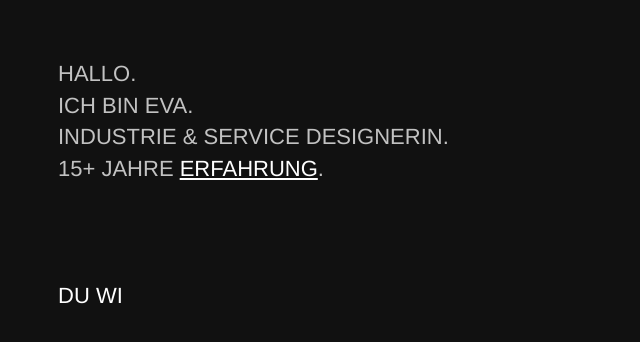
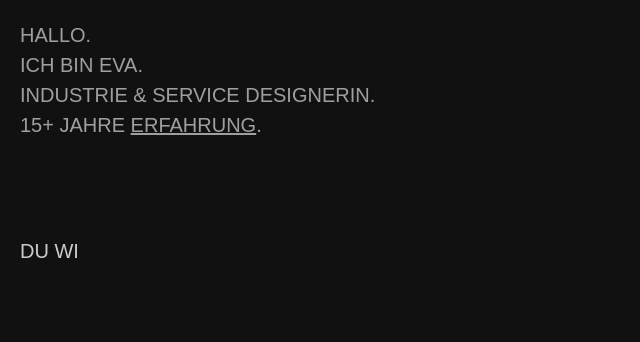
Before and after one commit to DreiZweiEinsLos/Design, a plain HTML site: page index.html in a window 1280 px wide. Shown: the whole page, without its empty margins (0-640 px from the left). Drawn offline with Linux system fonts and the light colour scheme.

Commit message:
Add files via upload

```diff
--- a/index.html
+++ b/index.html
@@ -2,77 +2,78 @@
 <html lang="de">
 <head>
   <meta charset="UTF-8" />
-  <title>Text mit getippter Treppe</title>
+  <meta name="viewport" content="width=device-width, initial-scale=1.0" />
+  <title>Eva Burkhardt</title>
   <style>
     body {
       background-color: #111;
-      color: #fff;
-      font-family: Helvetica, Arial, sans-serif;
-      font-size: 22px;
-      padding: 50px;
-      max-width: 100%;
+      color: #ccc;
+      font-family: Arial, sans-serif;
+      margin: 0;
+      padding: 20px;
+      font-size: 20px;
+      line-height: 1.5;
+    }
+
+    #text-container {
+      max-width: none;
+      margin: 0;
+      white-space: normal;
       word-break: break-word;
-      overflow-wrap: break-word;
     }
 
     .block {
-      white-space: normal;
-      margin-bottom: 1.5em;
-      transition: color 1s;
-      line-height: 1.44em;
+      margin-bottom: 40px;
+      transition: opacity 1s ease;
     }
 
     .verblasst {
-      color: #666;
+      opacity: 0.4;
+    }
+
+    .verzoegert-link {
+      opacity: 0;
+      pointer-events: none;
+      text-decoration: none;
+      transition: opacity 0.5s ease, text-decoration 0.3s ease;
+      color: #ccc;
+    }
+
+    .verzoegert-link.aktiv {
+      opacity: 1;
+      pointer-events: auto;
+      text-decoration: underline;
+      cursor: pointer;
     }
 
     .treppe-container {
       position: relative;
-      margin-top: 1.44em;
-      margin-bottom: 1.44em;
     }
 
     .treppen-zeile {
       position: absolute;
-      white-space: pre;
-      left: calc(3.5em * var(--index));
-      bottom: calc(1.44em * var(--index));
-      line-height: 1.44em;
+      left: calc(var(--index) * 10px);
+      bottom: calc(var(--index) * 1.2em);
     }
 
-    .verzoegert-link {
-      text-decoration: none;
-      color: inherit;
-      cursor: default;
-      transition: all 0.3s;
-    }
-
-    .verzoegert-link.aktiv {
-      text-decoration: underline;
-      color: white;
-      cursor: pointer;
-    }
-
-    /* ---------- MOBIL: max 600px ---------- */
     @media (max-width: 600px) {
       body {
-        font-size: 26px;
-        padding: 32px;
-        line-height: 1.6em;
+        font-size: 18px;
       }
 
-      .treppe-container {
-        position: static !important;
-        height: auto !important;
+      #text-container {
+        max-width: 600px;
+        margin: 0 auto;
       }
 
       .treppen-zeile {
         position: static !important;
         left: auto !important;
         bottom: auto !important;
-        display: block;
-        white-space: normal;
-        margin-bottom: 0.7em;
+      }
+
+      .treppe-container {
+        height: auto !important;
       }
     }
   </style>
@@ -94,6 +95,7 @@
     const pauseNachErsterZeile = 800;
 
     const container = document.getElementById("text-container");
+    const istMobil = window.innerWidth <= 600;
 
     function schreibeBlock(text, callback) {
       const div = document.createElement("div");
@@ -152,45 +154,42 @@
       tippen();
     }
 
-    function tippeTreppeZeile(zeileText, containerDiv, index, callback) {
-      const zeile = document.createElement("div");
-      zeile.classList.add("treppen-zeile");
+    function zeigeTreppe(textBlock, callback) {
+      const zeilen = textBlock.split("\n");
 
-      // Nur Offset für große Bildschirme setzen
-      if (window.innerWidth > 600) {
-        zeile.style.setProperty('--index', index);
+      if (istMobil) {
+        schreibeBlock(zeilen.join("\n"), callback);
+        return;
       }
 
-      containerDiv.appendChild(zeile);
-
-      let i = 0;
-      function tippen() {
-        if (i < zeileText.length) {
-          zeile.textContent += zeileText[i];
-          i++;
-          setTimeout(tippen, schreibDelay);
-        } else {
-          callback && callback();
-        }
-      }
-      tippen();
-    }
-
-    function zeigeTreppe(textBlock, callback) {
-      const zeilen = textBlock.split("\n");
       const containerDiv = document.createElement("div");
       containerDiv.classList.add("block", "treppe-container");
+      containerDiv.style.height = `calc(${zeilen.length} * 1.44em)`;
+      container.appendChild(containerDiv);
 
-      if (window.innerWidth > 600) {
-        containerDiv.style.height = `calc(${zeilen.length} * 1.44em)`;
+      function tippeZeile(text, index, cb) {
+        const zeile = document.createElement("div");
+        zeile.classList.add("treppen-zeile");
+        zeile.style.setProperty("--index", index);
+        containerDiv.appendChild(zeile);
+
+        let i = 0;
+        function tippen() {
+          if (i < text.length) {
+            zeile.textContent += text[i];
+            i++;
+            setTimeout(tippen, schreibDelay);
+          } else {
+            cb && cb();
+          }
+        }
+        tippen();
       }
-
-      container.appendChild(containerDiv);
 
       let i = 0;
       function baueZeile() {
         if (i < zeilen.length) {
-          tippeTreppeZeile(zeilen[i], containerDiv, i, () => {
+          tippeZeile(zeilen[i], i, () => {
             setTimeout(baueZeile, zeilenPause);
           });
           i++;
@@ -198,6 +197,7 @@
           callback && callback();
         }
       }
+
       baueZeile();
     }
 
@@ -205,10 +205,6 @@
       if (index > 0) {
         const vorheriger = container.children[index - 1];
         vorheriger.classList.add("verblasst");
-
-        if (textBloecke[index].startsWith("TREPPE:\n")) {
-          vorheriger.style.marginBottom = "1.44em";
-        }
       }
 
       if (index < textBloecke.length) {
```
